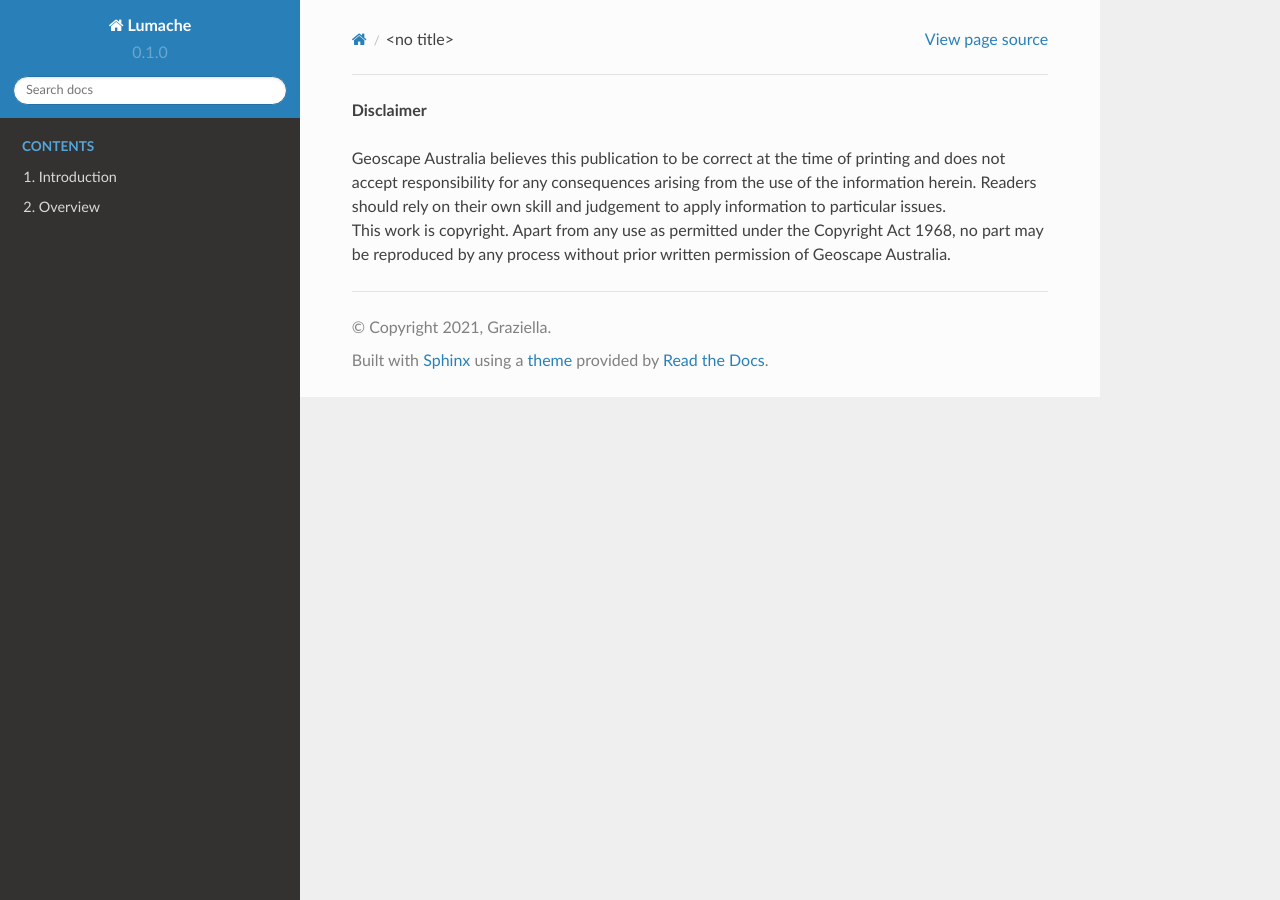
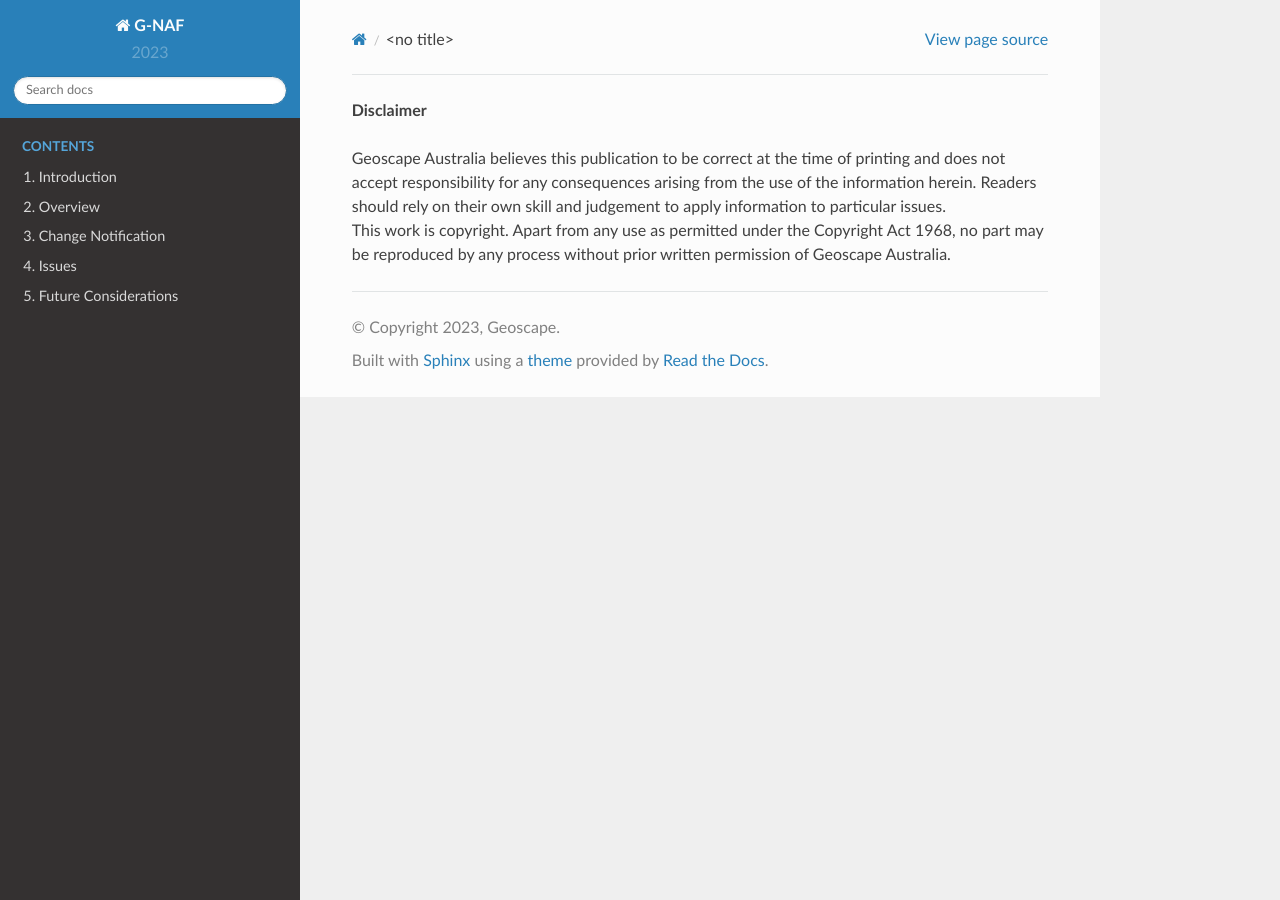
Before and after one commit to geoscape/read-the-docs-trial, a Sphinx documentation site: the page built from docs/source/disclaimer.rst, in a window 1280 px wide. Built offline with Sphinx 7.4.7 and the Read the Docs theme 2.0.0, drawn with Linux system fonts in a browser that asks for light colours; pages that are not in the unit, such as notebooks, are missing from menus.

```diff
--- a/docs/source/conf.py
+++ b/docs/source/conf.py
@@ -2,12 +2,12 @@
 
 # -- Project information
 
-project = 'Lumache'
-copyright = '2021, Graziella'
-author = 'Graziella'
+project = 'G-NAF'
+copyright = '2023, Geoscape'
+author = 'Geoscape'
 
-release = '0.1'
-version = '0.1.0'
+release = 'May'
+version = '2023'
 
 # -- General configuration
 
@@ -31,5 +31,11 @@ templates_path = ['_templates']
 
 html_theme = 'sphinx_rtd_theme'
 
+# -- Option for PDF ouput
+latex_elements = { 'papersize' : 'a4paper' ,
+                'preamble': r'''\usepackage{lscape}''',
+                   'extrapackages' :'''\\usepackage {titlesec} \\titleformat {\\chapter}[display] {\\normalfont\\bfseries}{} {0 pt}{\\Huge}''' }
+
+
 # -- Options for EPUB output
 epub_show_urls = 'footnote'
--- /dev/null
+++ b/docs/source/issues/new_issues.rst
@@ -0,0 +1,5 @@
+==========
+New Issues
+==========
+
+There are no new issues to report for the May 2023 G-NAF Release.
--- /dev/null
+++ b/docs/source/issues/ongoing_issues.rst
@@ -0,0 +1,3 @@
+--------------
+Ongoing Issues
+--------------
--- /dev/null
+++ b/docs/source/issues/resolved_issues.rst
@@ -0,0 +1,3 @@
+---------------
+Resolved Issues
+---------------
--- /dev/null
+++ b/docs/source/summary_statistics.rst
@@ -0,0 +1,5 @@
+==================
+Summary Statistics
+==================
+
+Note: The statistics below do not include “retired” addresses (i.e. Confidence =-1)
```
Also changed, not shown: docs/source/change_notification.rst (added, +9 -0 lines), docs/source/change_notification/enhancements.rst (added, +8 -0 lines), docs/source/change_notification/notification_of_change.rst (added, +9 -0 lines), docs/source/future_considerations.rst (added, +24 -0 lines), docs/source/issues.rst (added, +10 -0 lines).
